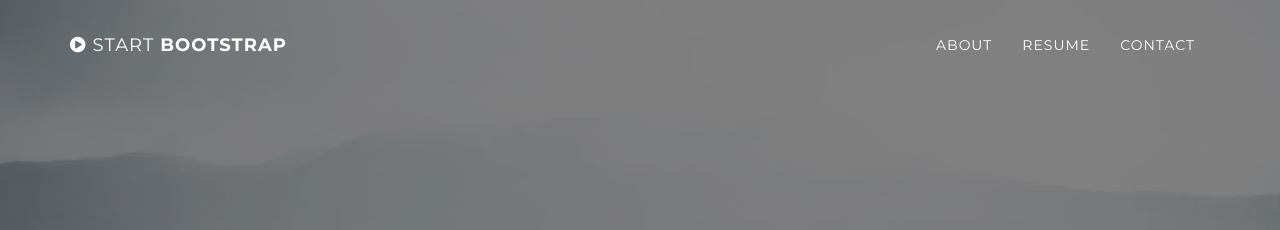
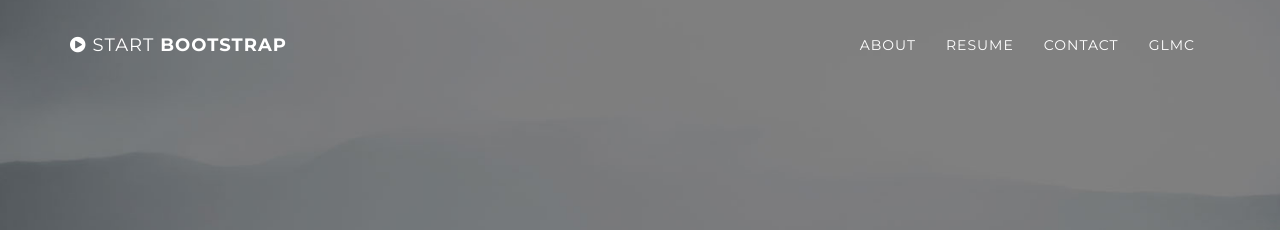
Before and after one commit to Oytrik/Oytrik.github.io, a Jekyll site: the page built from index.html, in a window 1280 px wide and 900 px high. Shown: the top 230 px of the window. Built offline with Jekyll 4.4.1, drawn with Linux system fonts in a browser that asks for light colours.

Commit message:
Update nav.html

```diff
--- a/_includes/nav.html
+++ b/_includes/nav.html
@@ -26,6 +26,9 @@
                     <li>
                         <a class="page-scroll" href="#contact">Contact</a>
                     </li>
+                    <li>
+                        <a class="page-scroll" href="#GLMC">GLMC</a>
+                    </li>
                 </ul>
             </div>
             <!-- /.navbar-collapse -->
```
